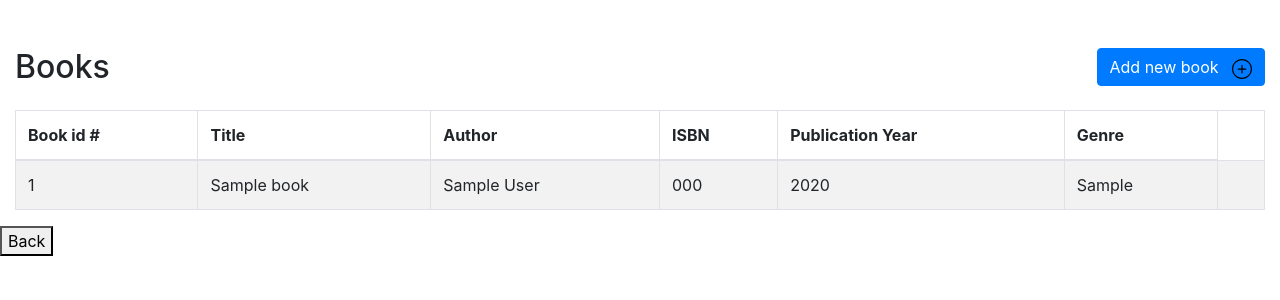
After one commit to hikusama/alimbrary_v2.0-sisirain-version-, a PHP site: page /books.php in a window 1280 px wide. The commit adds this page. Shown: the top 300 px of the page. Run offline with PHP 8.4, Linux system fonts and the light colour scheme; tables that the repository leaves empty or names only in its code hold one stand-in row (values such as "Sample post").

Commit message:
added books.php

```diff
--- /dev/null
+++ b/books.php
@@ -0,0 +1,245 @@
+<!DOCTYPE html>
+<html lang="en">
+
+<head>
+    <meta charset="UTF-8">
+    <meta name="viewport" content="width=device-width, initial-scale=1.0">
+    <title>Books section</title>
+</head>
+
+<body>
+    <!DOCTYPE html>
+    <html lang="en">
+
+    <head>
+        <meta charset="UTF-8">
+        <title>Dashboard</title>
+        <link rel="stylesheet" href="https://stackpath.bootstrapcdn.com/bootstrap/4.5.2/css/bootstrap.min.css">
+        <link rel="stylesheet" href="https://maxcdn.bootstrapcdn.com/font-awesome/4.7.0/css/font-awesome.min.css">
+        <script src="https://code.jquery.com/jquery-3.5.1.min.js"></script>
+        <script src="https://cdn.jsdelivr.net/npm/popper.js@1.16.1/dist/umd/popper.min.js"></script>
+        <script src="https://stackpath.bootstrapcdn.com/bootstrap/4.5.2/js/bootstrap.min.js"></script>
+        <style>
+            .modal-dialog {
+                max-width: 800px;
+                /* Adjust the width as needed */
+            }
+
+            .modal-content {
+                width: 100%;
+            }
+        </style>
+        <script>
+            $(document).ready(function() {
+                $('[data-toggle="tooltip"]').tooltip();
+            });
+        </script>
+    </head>
+
+    <body>
+        <div class="wrapper">
+            <div class="container-fluid">
+                <div class="row">
+                    <div class="col-md-12">
+                        <div class="mt-5 mb-3 clearfix">
+                            <h2 class="pull-left">Books</h2>
+                            <button type="button" class="btn btn-primary pull-right" data-toggle="modal" data-target="#exampleModal">Add new book &nbsp; <img src="images\plus-circle-svgrepo-com.svg" alt="" style="height: 20px; width:20px ;"></button>
+                            <div class="modal fade" id="exampleModal">
+                                <div class="modal-dialog">
+                                    <div class="modal-content">
+                                        <div class="modal-header">
+                                            <title>Create book</title>
+                                            <button type="button" class="close" data-dismiss="modal" aria-label="close">&times;</button>
+                                        </div>
+                                        <div class="modal-body">
+                                            <?php
+                                            // Include config file
+                                            require_once "config.php";
+
+                                            // Define variables and initialize with empty values
+                                            $title = $author = $isbn = $pub_year = $genre = "";
+                                            $title_err = $author_err = $isbn_err = $pub_year_err = $genre_err = "";
+
+                                            // Processing form data when form is submitted
+                                            if ($_SERVER["REQUEST_METHOD"] == "POST") {
+                                                // Validate title
+                                                $input_title = trim($_POST["title"]);
+                                                if (empty($input_title)) {
+                                                    $title_err = "Please enter a title.";
+                                                } else {
+                                                    $title = $input_title;
+                                                }
+
+                                                // Validate author
+                                                $input_author = trim($_POST["author"]);
+                                                if (empty($input_author)) {
+                                                    $author_err = "Please enter an author.";
+                                                } else {
+                                                    $author = $input_author;
+                                                }
+
+                                                // Validate isbn
+                                                $input_isbn = trim($_POST["isbn"]);
+                                                if (empty($input_isbn)) {
+                                                    $isbn_err = "Please enter the isbn.";
+                                                } else {
+                                                    $isbn = $input_isbn;
+                                                }
+
+                                                // Validate pub_year
+                                                $input_pub_year = trim($_POST["pub_year"]);
+                                                if (empty($input_pub_year)) {
+                                                    $pub_year_err = "Please enter an pub_year.";
+                                                } else {
+                                                    $pub_year = $input_pub_year;
+                                                }
+
+                                                // Validate genre
+                                                $input_genre = trim($_POST["genre"]);
+                                                if (empty($input_genre)) {
+                                                    $genre_err = "Please enter an genre.";
+                                                } else {
+                                                    $genre = $input_genre;
+                                                }
+
+
+                                                // Check input errors before inserting in database
+                                                if (empty($title_err) && empty($author_err) && empty($isbn_err) && empty($pub_year_err) && empty($genre_err)) {
+                                                    // Prepare an insert statement
+                                                    $sql = "INSERT INTO books (title, author, isbn, pub_year, genre) VALUES (?, ?, ?, ?, ?)";
+
+                                                    if ($stmt = mysqli_prepare($conn, $sql)) {
+                                                        // Bind variables to the prepared statement as parameters
+                                                        mysqli_stmt_bind_param($stmt, "sssss", $param_title, $param_author, $param_isbn, $param_pub_year, $param_genre);
+
+                                                        // Set parameters
+                                                        $param_title = $title;
+                                                        $param_author = $author;
+                                                        $param_isbn = $isbn;
+                                                        $param_pub_year = $pub_year;
+                                                        $param_genre = $genre;
+
+                                                        // Attempt to execute the prepared statement
+                                                        if (mysqli_stmt_execute($stmt)) {
+                                                            // Records created successfully. Redirect to landing page
+                                                            header("location: books.php");
+                                                            exit();
+                                                        } else {
+                                                            echo "Oops! Something went wrong. Please try again later.";
+                                                        }
+                                                    }
+
+                                                    // Close statement
+                                                    mysqli_stmt_close($stmt);
+                                                }
+
+                                                // Close connection
+                                                mysqli_close($conn);
+                                            }
+                                            ?>
+
+                                            <div class="wrapper">
+                                                <div class="container-fluid">
+                                                    <div class="row">
+                                                        <div class="col-md-12">
+                                                            <h2 class="mt-5">Create Book</h2>
+                                                            <p>Please fill this form and submit to add Books record to the database.</p>
+                                                            <form action="<?php echo htmlspecialchars($_SERVER["PHP_SELF"]); ?>" method="post">
+                                                                <div class="form-group">
+                                                                    <label>Title</label>
+                                                                    <input type="text" name="title" class="form-control <?php echo (!empty($title_err)) ? 'is-invalid' : ''; ?>" value="<?php echo $title; ?>">
+                                                                    <span class="invalid-feedback"><?php echo $title_err; ?></span>
+                                                                </div>
+                                                                <div class="form-group">
+                                                                    <label>Author</label>
+                                                                    <input type="text" name="author" class="form-control <?php echo (!empty($author_err)) ? 'is-invalid' : ''; ?>" value="<?php echo $author; ?>">
+                                                                    <span class="invalid-feedback"><?php echo $author_err; ?></span>
+                                                                </div>
+                                                                <div class="form-group">
+                                                                    <label>ISBN</label>
+                                                                    <input type="text" name="isbn" class="form-control <?php echo (!empty($isbn_err)) ? 'is-invalid' : ''; ?>" value="<?php echo $isbn; ?>">
+                                                                    <span class="invalid-feedback"><?php echo $isbn_err; ?></span>
+                                                                </div>
+                                                                <div class="form-group">
+                                                                    <label>Publication year</label>
+                                                                    <input type="text" name="pub_year" class="form-control <?php echo (!empty($pub_year_err)) ? 'is-invalid' : ''; ?>" value="<?php echo $pub_year; ?>">
+                                                                    <span class="invalid-feedback"><?php echo $pub_year_err; ?></span>
+                                                                </div>
+                                                                <div class="form-group">
+                                                                    <label>Genre</label>
+                                                                    <input type="text" name="genre" class="form-control <?php echo (!empty($genre_err)) ? 'is-invalid' : ''; ?>" value="<?php echo $genre; ?>">
+                                                                    <span class="invalid-feedback"><?php echo $genre_err; ?></span>
+                                                                </div>
+                                                                <input type="submit" class="btn btn-primary" value="Submit">
+                                                                <a href="books.php" class="btn btn-secondary ml-2">Cancel</a>
+                                                            </form>
+                                                        </div>
+                                                    </div>
+                                                </div>
+                                            </div>
+                                        </div>
+                                        <div class="modal-footer"></div>
+                                    </div>
+                                </div>
+                            </div>
+                        </div>
+                        <?php
+                        // Include config file
+                        require_once "config.php";
+
+                        // Attempt select query execution
+                        $sql = "SELECT * FROM books";
+                        if ($result = mysqli_query($conn, $sql)) {
+                            if (mysqli_num_rows($result) > 0) {
+                                echo '<table class="table table-bordered table-striped">';
+                                echo "<thead>";
+                                echo "<tr>";
+                                echo "<th>Book id #</th>";
+                                echo "<th>Title</th>";
+                                echo "<th>Author</th>";
+                                echo "<th>ISBN</th>";
+                                echo "<th>Publication Year</th>";
+                                echo "<th>Genre</th>";
+                                echo "</tr>";
+                                echo "</thead>";
+                                echo "<tbody>";
+                                while ($row = mysqli_fetch_array($result)) {
+                                    echo "<tr>";
+                                    echo "<td>" . $row['book_id'] . "</td>";
+                                    echo "<td>" . $row['title'] . "</td>";
+                                    echo "<td>" . $row['author'] . "</td>";
+                                    echo "<td>" . $row['isbn'] . "</td>";
+                                    echo "<td>" . $row['pub_year'] . "</td>";
+                                    echo "<td>" . $row['genre'] . "</td>";
+                                    echo "<td>";
+                                    /* echo '<a href="read.php?id='. $row['id'] .'" class="mr-3" title="View Record" data-toggle="tooltip"><span class="fa fa-eye"></span></a>';
+                                            echo '<a href="update.php?id='. $row['id'] .'" class="mr-3" title="Update Record" data-toggle="tooltip"><span class="fa fa-pencil"></span></a>';
+                                            echo '<a href="delete.php?id='. $row['id'] .'" title="Delete Record" data-toggle="tooltip"><span class="fa fa-trash"></span></a>'; */
+                                    echo "</td>";
+                                    echo "</tr>";
+                                }
+                                echo "</tbody>";
+                                echo "</table>";
+                                // Free result set
+                                mysqli_free_result($result);
+                            } else {
+                                echo '<div class="alert alert-danger"><em>No records were found.</em></div>';
+                            }
+                        } else {
+                            echo "Oops! Something went wrong. Please try again later.";
+                        }
+
+                        // Close connection
+                        mysqli_close($conn);
+                        ?>
+                    </div>
+                </div>
+            </div>
+        </div>
+        <a href="welcome.php"><button>Back</button></a>
+    </body>
+
+    </html>
+</body>
+
+</html>
--- a/welcome.php
+++ b/welcome.php
@@ -37,7 +37,7 @@ if (!isset($_SESSION["loggedin"]) || $_SESSION["loggedin"] !== true) {
             <a class="nav-link" href="#">About</a>
           </li>
           <li class="nav-item">
-            <a class="nav-link" href="#">Books</a>
+            <a class="nav-link" href="books.php">Books</a>
           </li>
           <li class="nav-item dropdown">
             <a class="nav-link dropdown-toggle" href="#" role="button" data-bs-toggle="dropdown" aria-expanded="false">
```
Also changed, not shown: images/plus-circle-svgrepo-com.svg (added).
